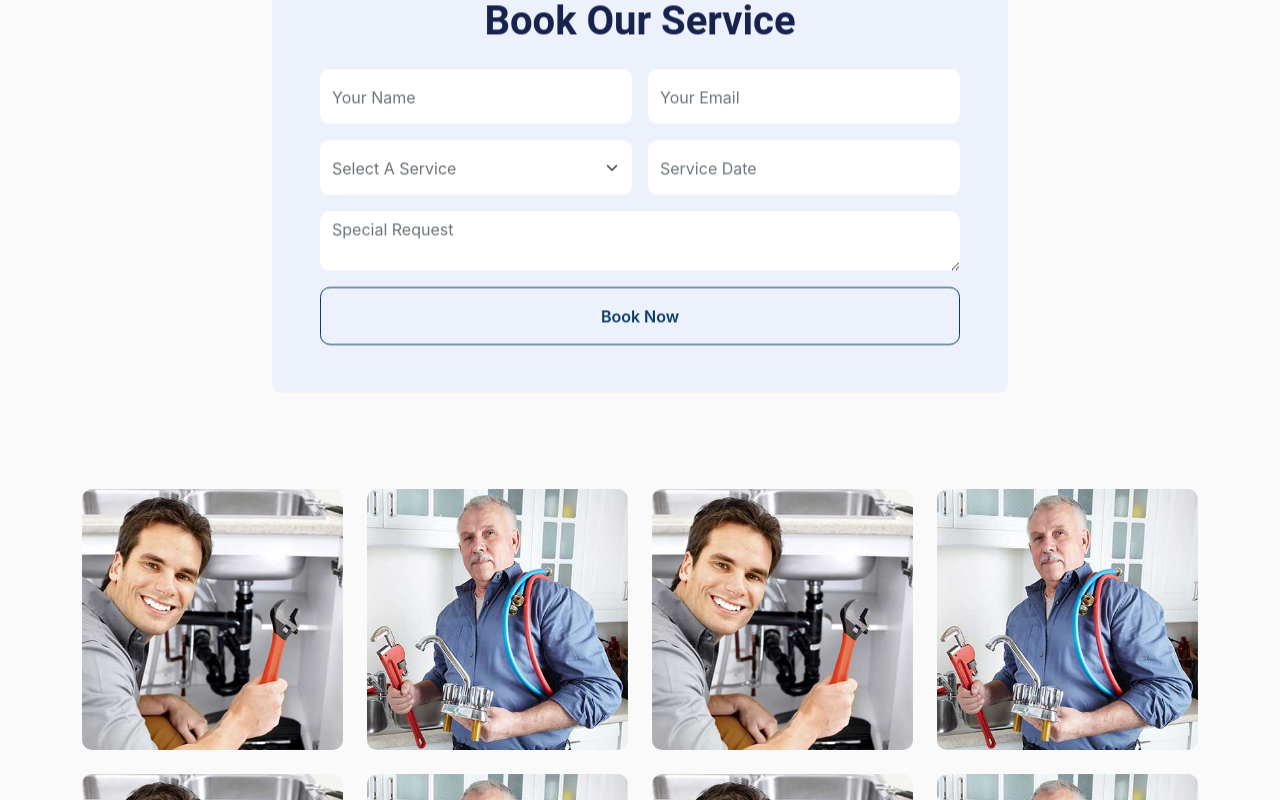
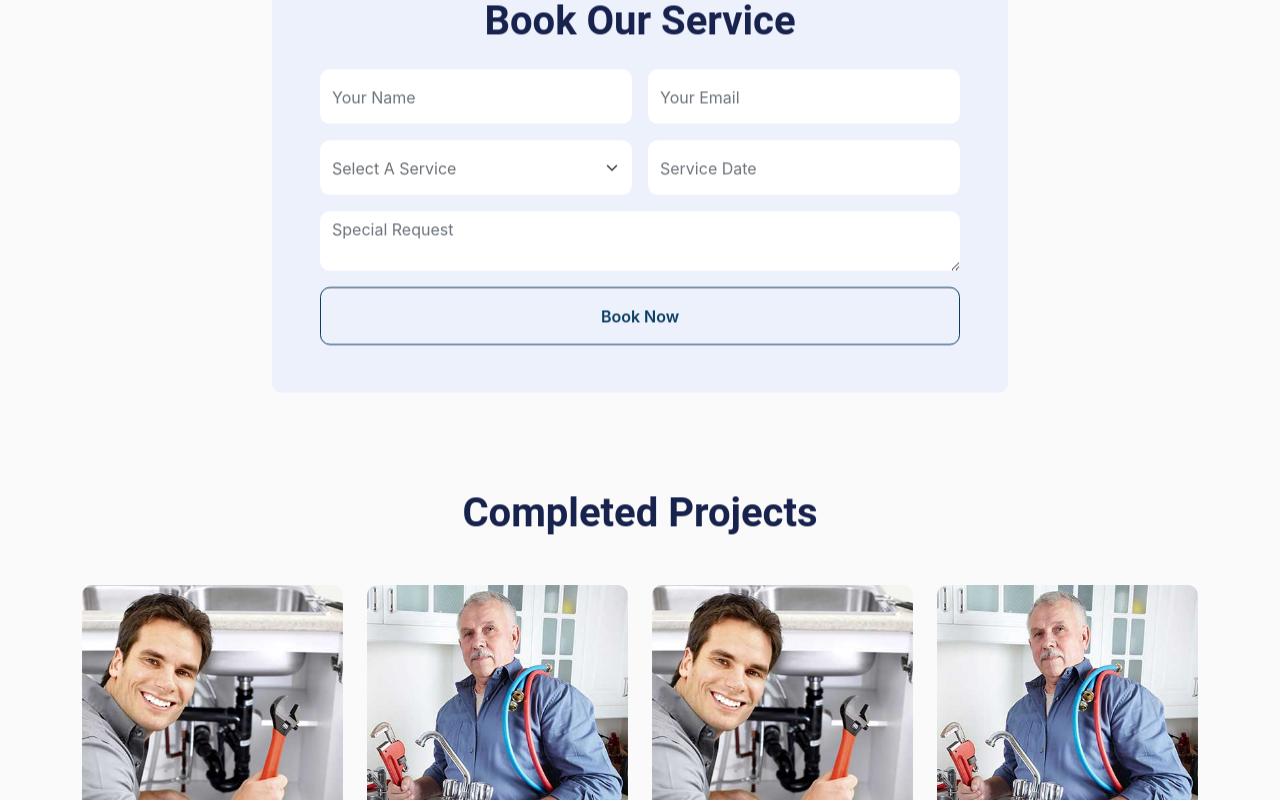
Before and after one commit to DafetiteOgaga/classic_brownline_plumbing_services, a React (Create React App) app in the folder classic_brownline_plumbing_services_website/: page / in a window 1280 px wide. Shown: the part 2000-2800 px from the top of the page. Built offline with nearby package versions, Linux system fonts and the light colour scheme.

Commit message:
gallery.js: fixed number of images rendered in home and gallery to be separate

```diff
--- a/classic_brownline_plumbing_services_website/src/components/modularComponents/gallery.js
+++ b/classic_brownline_plumbing_services_website/src/components/modularComponents/gallery.js
@@ -25,6 +25,8 @@ const gallerySlides = [
         name: "Full Name",
         position: "Designation",
     },
+]
+const additionalGallerySlides = [
     {
         id: 5,
         img: require("../../assets/img/team-1.jpg"),
@@ -76,14 +78,16 @@ const gallerySlides = [
 ]
 
 function Gallery({activeSection}) {
-	// const [teamSliders, setTeamSliders] = useState([]);
+	const [teamSliders, setTeamSliders] = useState([]);
     const [showModal, setShowModal] = useState(false);
     const [modalImageIndex, setModalImageIndex] = useState(0);
-	// useEffect(() => {
-    //     if (showModal) {
-    //         setModalImageIndex();
-    //     }
-    // }, [showModal])
+	useEffect(() => {
+        if (activeSection) {
+            setTeamSliders([...gallerySlides, ...additionalGallerySlides]);
+        } else {
+            setTeamSliders(gallerySlides);
+        }
+    }, [showModal])
     // console.log({
     //     activeSection,
     //     teamSliders
@@ -99,16 +103,16 @@ function Gallery({activeSection}) {
             prev === 0 ? gallerySlides.length - 1 : prev - 1
         );
     };
-    console.log({showModal})
+    console.log({activeSection})
 	return (
 		<div className={`container-xxl py-5`}>
 			<div className="container">
 				<div className="text-center wow fadeInUp" data-wow-delay="0.1s">
 					{/* <h6 className="text-secondary text-uppercase">Our Technicians</h6> */}
-					{/* <h1 className="mb-5">Gallery</h1> */}
+					{activeSection==='' ? <h1 className="mb-5">Completed Projects</h1> : ''}
 				</div>
 				<div className="row g-4">
-					{gallerySlides.map((teamPlayer,tIdx) => {
+					{teamSliders.map((teamPlayer,tIdx) => {
 						return (
 							<div key={teamPlayer.name+tIdx}
 							className="col-lg-3 col-md-6 wow fadeInUp" data-wow-delay="0.1s">
@@ -135,7 +139,7 @@ function Gallery({activeSection}) {
             //     }
             // }}
             >
-                <div className={`modal fade modal-box ${showModal?'show':'hide'} fadeInUp`} id="gallery-modal" tabindex="-1" aria-labelledby="exampleModalLabel" aria-hidden="true">
+                <div className={`modal fade modal-box ${showModal?'show':'hide'} fadeInUp`} id="gallery-modal" tabIndex="-1" aria-labelledby="exampleModalLabel" aria-hidden="true">
                     <div className="modal-dialog">
                         <div className="modal-content border-radius-10">
                             <div className="modal-header">
```
